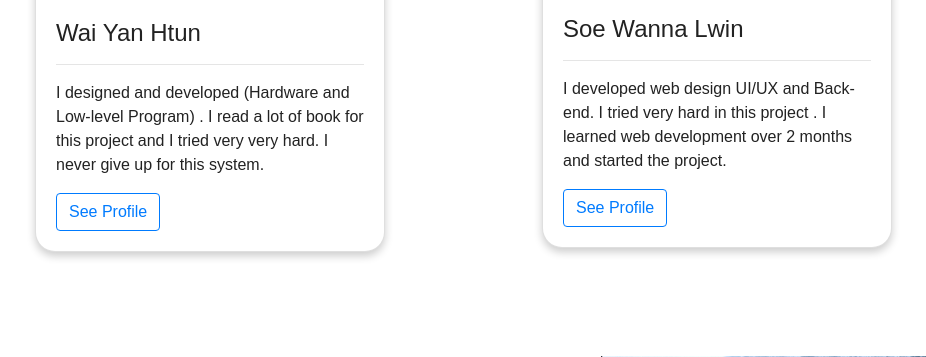
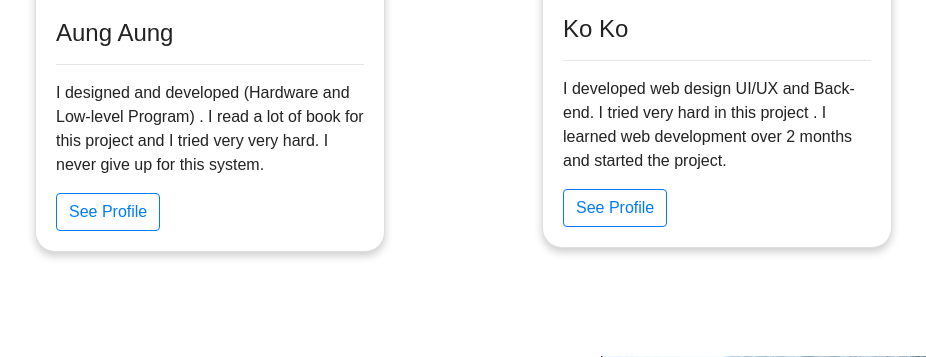
Before and after one commit to SanChainn/Flood_Detection, a Django app: page / in a window 1280 px wide. Shown: the part 1707-2064 px from the top of the page, without its empty margins (161-1087 px from the left). Run offline with Django 3.2, Linux system fonts and the light colour scheme; data comes from the database, SQL or seed files in the repository; some libraries are stand-ins or nearby versions.

Commit message:
Update version2.html

```diff
--- a/templates/version2.html
+++ b/templates/version2.html
@@ -191,11 +191,11 @@
                 <div class="card mr-10">
                     <img class="card-imd-top ml-2 mt-1 " src="..\static\images\wai.png" style="width:120px;">
                     <div class="card-body">
-                        <h4 class="card-title"> Wai Yan Htun </h4>
+                        <h4 class="card-title"> Aung Aung </h4>
                         <hr>
                         <p class="card-text"> I designed and developed (Hardware and Low-level Program) . I read a lot of book for this project and I tried very very hard. I never give up for this system.
                         </p>
-                        <a href="https://www.facebook.com/profile.php?id=100012345639936" class="btn btn-outline-primary"> See Profile </a>
+                        <a href="https://www.facebook.com/a" class="btn btn-outline-primary"> See Profile </a>
                     </div>
                 </div>
             </div>
@@ -208,11 +208,11 @@
                 <div class="card">
                     <img class="card-imd-top ml-3 mt-2" src="..\static\images\wu.png" style="width:110px;">
                     <div class="card-body">
-                        <h4 class="card-title"> Soe Wanna Lwin </h4>
+                        <h4 class="card-title"> Ko Ko </h4>
                         <hr>
                         <p class="card-text"> I developed web design UI/UX and Back-end. I tried very hard in this project . I learned web development over 2 months and started the project.
                         </p>
-                        <a href="https://www.facebook.com/profile.php?id=100005534919857" class="btn btn-outline-primary"> See Profile </a>
+                        <a href="https://www.facebook.com/a" class="btn btn-outline-primary"> See Profile </a>
                     </div>
                 </div>
             </div>
```
